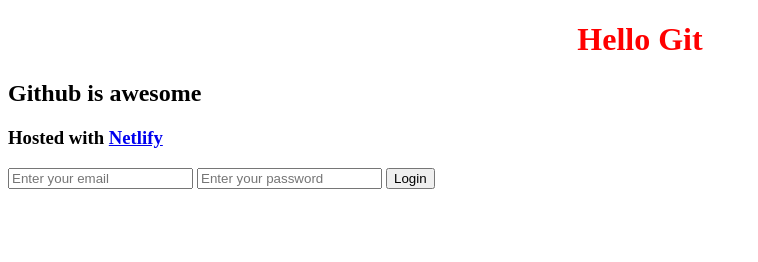
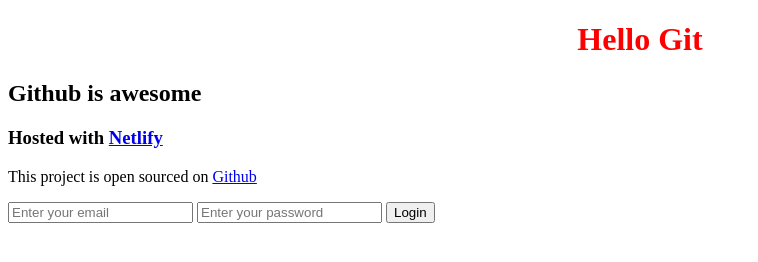
Before and after one commit to mond95/she-codes-github-challenge, a plain HTML site: page index.html in a window 1280 px wide. Shown: the whole page, without its empty margins (0-758 px from the left). Drawn offline with Linux system fonts and the light colour scheme.

Commit message:
Added link to my Github project

```diff
--- a/index.html
+++ b/index.html
@@ -10,6 +10,10 @@
     <h1>Hello Git</h1>
     <h2>Github is awesome</h2>
     <h3>Hosted with <a href="https://www.netlify.com">Netlify</a></h3>
+    <p>
+      This project is open sourced on
+      <a href="https://github.com/mond95/she-codes-github-challenge">Github</a>
+    </p>
     <form>
       <input type="email" placeholder="Enter your email" />
       <input type="password" placeholder="Enter your password" />
```
